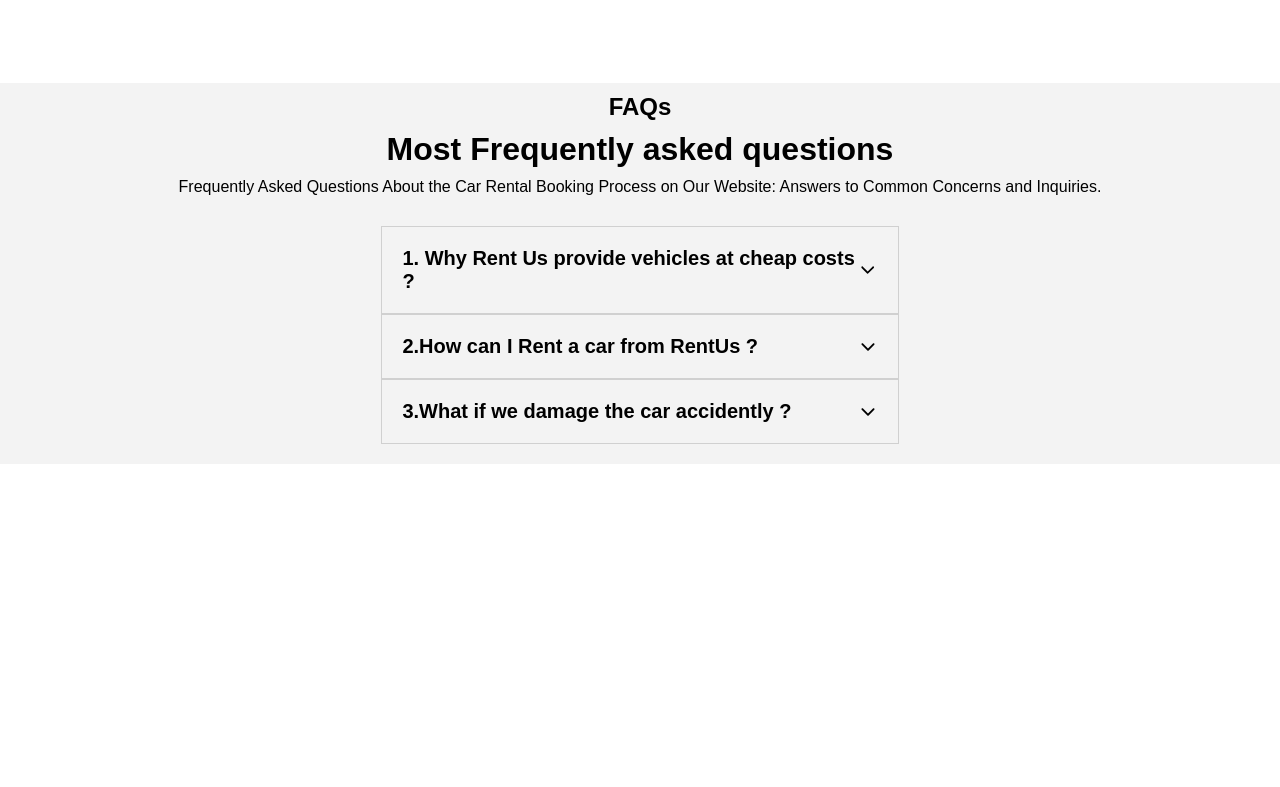
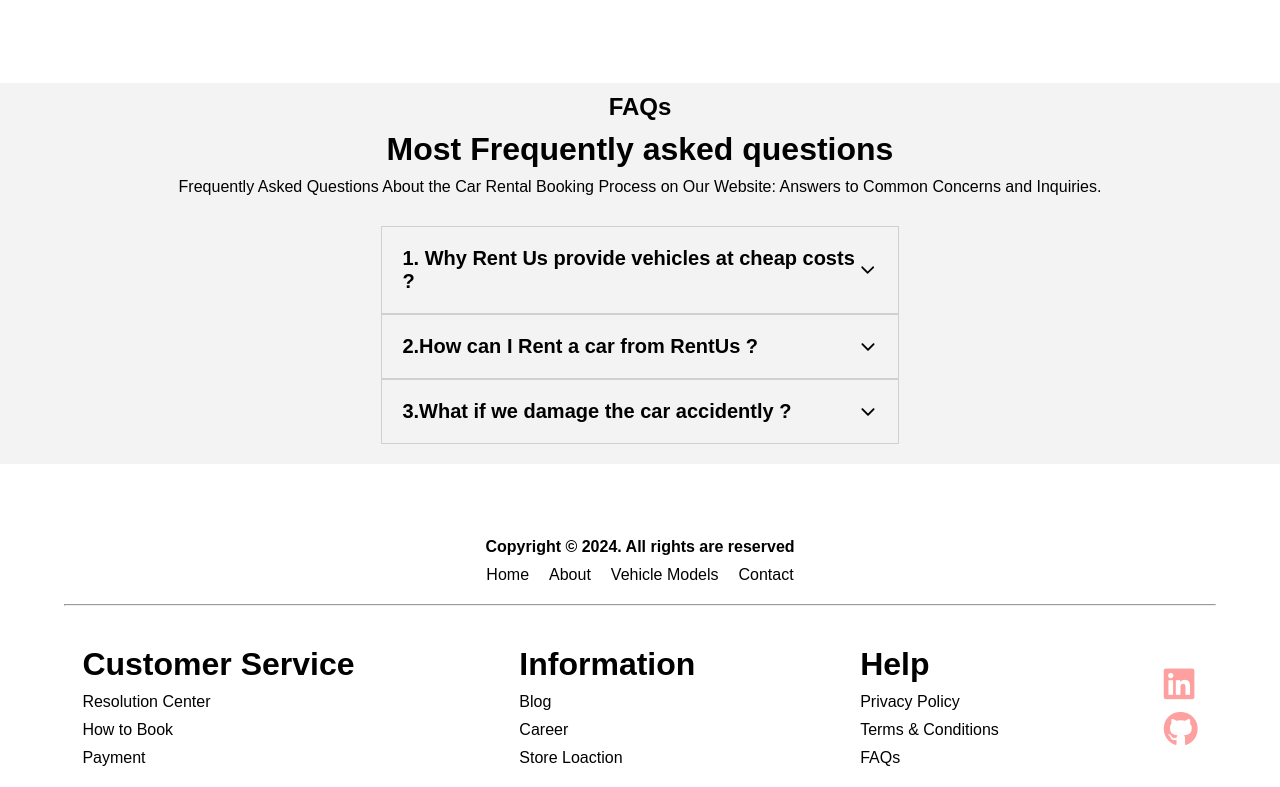
Before and after one commit to fardeen210702/Car-rental, a React (Vite) app: page / in a window 1280 px wide. Shown: the part 1915-2702 px from the top of the page. Before the commit the page ends 2379 px from the top, so only its background shows below. Built offline with nearby package versions, Linux system fonts and the light colour scheme; a web font is replaced by a local one.

Commit message:
added footer

```diff
--- a/src/App.css
+++ b/src/App.css
@@ -861,3 +861,52 @@
     font-size: 18px;
     text-shadow: 0 0 2px white;
 }
+.footer{
+    /* border: 1px solid red; */
+    width: 100%;
+    display: flex;
+    margin-top: 5%;
+    /* background-color: #eaeaea96; */
+    flex-direction: column;
+    align-items: center;
+}
+.footer > .firstfooter{
+    padding: 10px;
+    text-align: center;
+    width: 100%;
+    /* margin: ; */
+}
+.footer > .secondfooter{
+    display: flex;
+    gap: 20px;
+}
+.secondfooter > .footerlinks{
+    color: black;
+}
+hr{
+    width: 90%;
+    color: rgba(255, 0, 0, 0.279);
+    margin: 20px 0;
+}
+.thirdfooter{
+    width: 100%;
+    display: flex;
+    justify-content: space-around;
+    /* flex-wrap: wrap; */
+}
+.customer-service{
+    display: flex;
+    flex-direction: column;
+    gap: 10px;
+    margin: 20px 0;
+}
+.footer-link-container{
+    display: flex;
+    gap: 10px;
+    flex-direction: column;
+    justify-content: center;
+}
+.footer-link-container > a > i{
+    font-size: 35px;
+    color: rgba(255, 0, 0, 0.372);
+}
--- a/src/App.jsx
+++ b/src/App.jsx
@@ -8,6 +8,7 @@
 import Header from './components/Header'
 import './App.css'
 import '../src/responsiveness/phone.css'
+import Footer from './components/Footer'
 
 function App() {
   return (
@@ -25,6 +26,7 @@
         <Route path='/vehiclemodels' element={<VehicleModels/>}/>
         <Route path='*' element={<Error/>}/>
       </Routes>
+      <Footer/>
     </Router>
 
     </div>
--- /dev/null
+++ b/src/components/Footer.jsx
@@ -0,0 +1,64 @@
+import React from 'react'
+import { Link } from 'react-router-dom'
+
+function Footer() {
+    function handlescroll(){
+        window.scrollTo(0,0)
+    }
+    return (
+        <div className='footer'>
+            <div className="firstfooter">
+                <h4>Copyright © {new Date().getFullYear()}. All rights are reserved</h4>
+            </div>
+
+            <div className="secondfooter" onClick={handlescroll} >
+                <Link to='/home' className='footerlinks' > Home </Link>
+                <Link to='/about' className='footerlinks'> About </Link>
+                <Link to='/vehiclemodels' className='footerlinks'> Vehicle Models </Link>
+                <Link to='/contact' className='footerlinks'> Contact </Link>
+            </div>
+            <hr />
+            <div className="thirdfooter">
+                <div className="customer-service">
+                    <h1>Customer Service</h1>
+                    <p>Resolution Center</p>
+                    <p>How to Book</p>
+                    <p>Payment</p>
+
+                </div>
+                <div className="customer-service">
+                    <h1>Information</h1>
+                    <p>Blog</p>
+                    <p>Career</p>
+                    <p>Store Loaction</p>
+
+                </div>
+                <div className="customer-service">
+                    <h1>Help</h1>
+                    <p>Privacy Policy</p>
+                    <p>Terms & Conditions</p>
+
+                    <p>FAQs</p>
+
+                </div>
+
+
+                <div className="footer-link-container">
+
+
+                    <a href="https://www.linkedin.com/in/fardeen-mohammed-579518271/" target='_blank'><i className="fa-brands fa-linkedin">
+                    </i></a>
+                    <a href="https://github.com/fardeen210702" target='_blank'>
+
+                        <i className="fa-brands fa-github"></i>
+                    </a>
+
+
+                </div>
+            </div>
+
+        </div>
+    )
+}
+
+export default Footer
--- a/src/responsiveness/phone.css
+++ b/src/responsiveness/phone.css
@@ -252,4 +252,16 @@
     top: 3%;
     height: 80%;
 }
+.thirdfooter{
+    flex-direction: column;
+    /* border: 1px solid red; */
+    /* align-items: center; */
+    text-align: center;
 }
+.customer-service{
+    margin: 5px 0;
+}
+.footer-link-container {
+    flex-direction: row;
+}
+}
```
